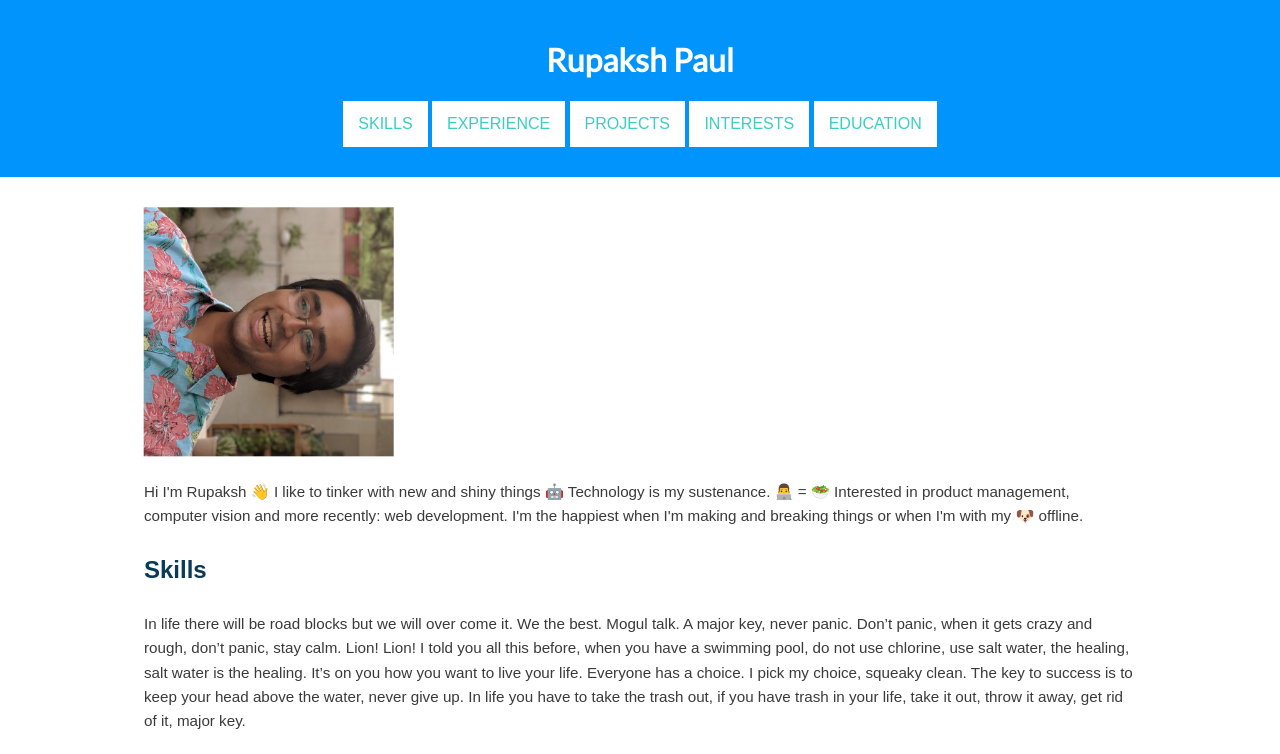
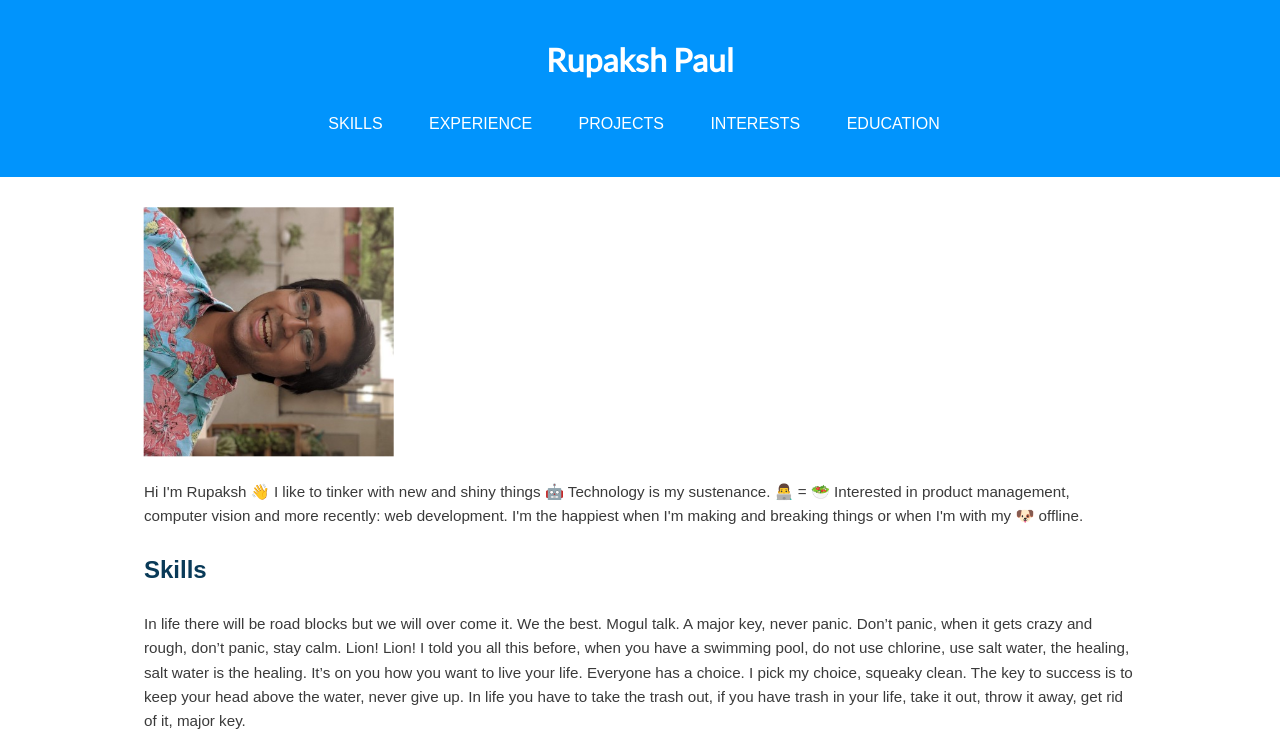
Before and after one commit to theBong/theBong.github.io, a plain HTML site: page index.html in a window 1280 px wide. Shown: the top 754 px of the page. Drawn offline with Linux system fonts and the light colour scheme.

Commit message:
Cleaned up navbar with color changes, spacing etc

```diff
--- a/styles.css
+++ b/styles.css
@@ -37,19 +37,18 @@ a {
 
 .main-nav li {
     text-align: center;
-    background: #fff;
     margin-top: 6px;
     margin-bottom: 6px;
 }
 
 .main-nav a {
     font-size: 1em;
-    color: #3acec2;
+    color: #fff;
     text-transform: uppercase;
 }
 
 .main-nav a:hover {
-    color: #093a58;
+    color: #75c9fd;
 }
 
 .Rupaksh a,
@@ -70,9 +69,6 @@ a {
     margin: 0;
     font-family: 'Lato', sans-serif;
     color: #fff;
-    align-content: center;
-    padding-left: 30px;
-    padding-right: 30px;
 }
 
 
@@ -106,4 +102,7 @@ a {
     .Rupaksh {
         display: inline-block;
     }
+    .main-nav li {
+        margin-right: 12px;
+    }
 }
```
